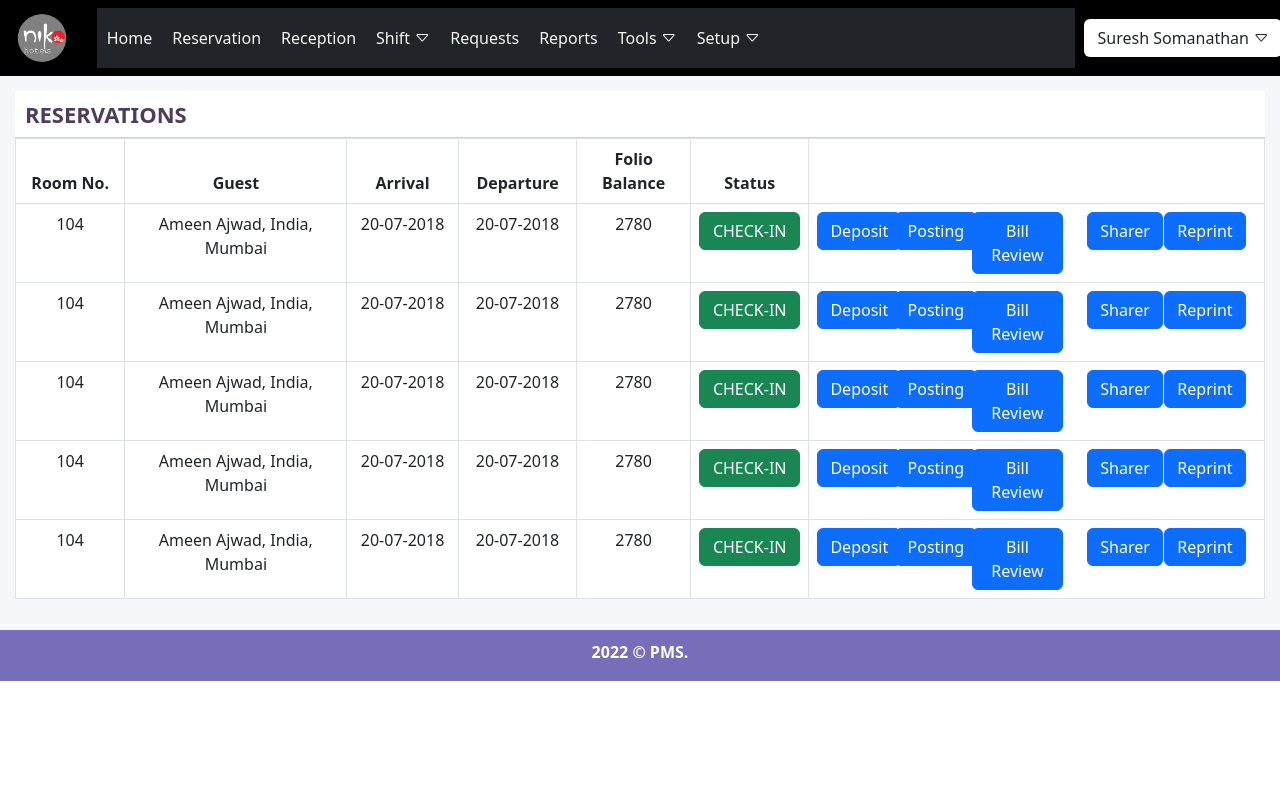
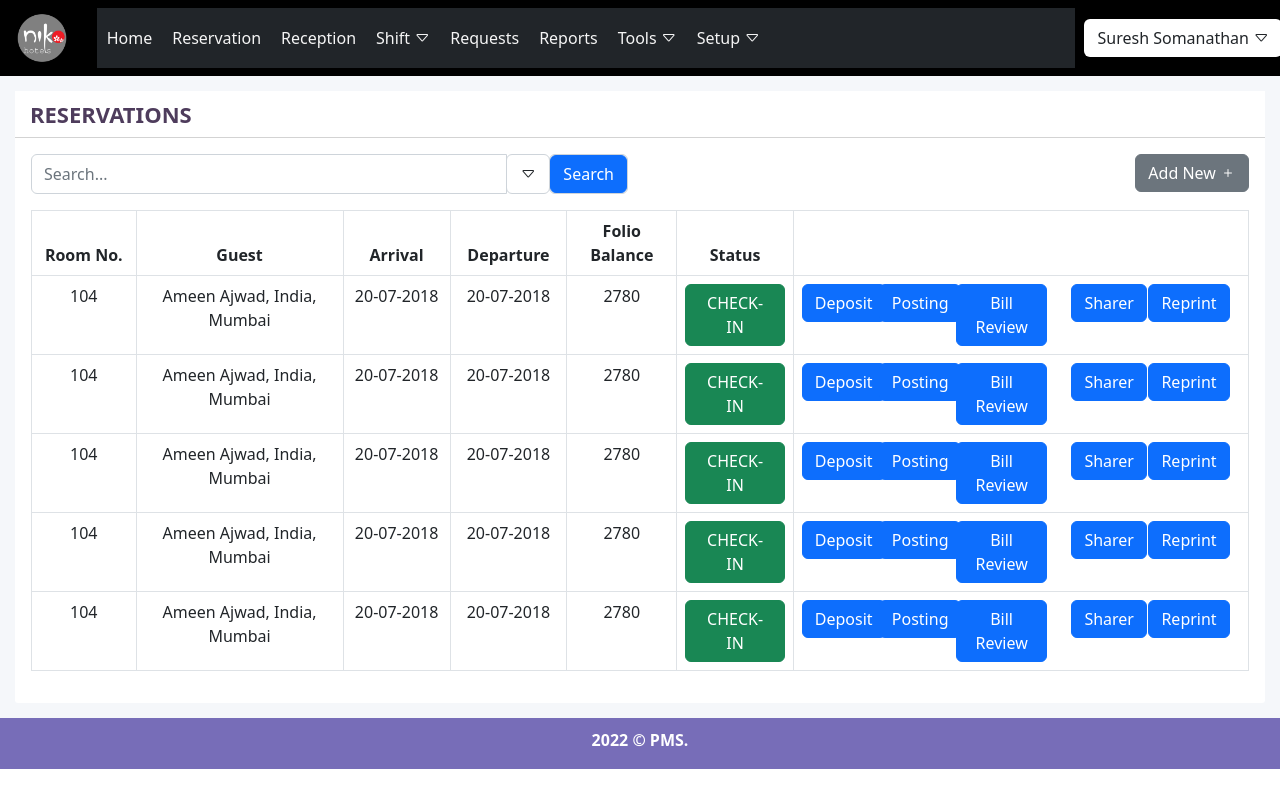
Before and after one commit to indocosmo-projects/PMS-Prototype, a React (Create React App) app: page /reception in a window 1280 px wide. Built offline with nearby package versions, Linux system fonts and the light colour scheme.

Commit message:
style sheet

```diff
--- a/src/component/Reception/Reception.css
+++ b/src/component/Reception/Reception.css
@@ -3,5 +3,5 @@
 }
 
 .tdwidth{
-    width : 575px;
+    width : 630px;
 }
--- a/src/component/Reception/Reception.jsx
+++ b/src/component/Reception/Reception.jsx
@@ -3,12 +3,14 @@ import './Reception.css';
 
 class Reception extends React.Component {
     state = {
+
     details :  [{id: 1, roomno:'104',guest:'Ameen Ajwad, India, Mumbai',  arrival: '20-07-2018', departure: '20-07-2018', foliobalance:'2780' },
                 {id: 2, roomno:'104',guest:'Ameen Ajwad, India, Mumbai',  arrival: '20-07-2018', departure: '20-07-2018', foliobalance:'2780' },
                 {id: 3, roomno:'104',guest:'Ameen Ajwad, India, Mumbai',  arrival: '20-07-2018', departure: '20-07-2018', foliobalance:'2780' },
                 {id: 4, roomno:'104',guest:'Ameen Ajwad, India, Mumbai',  arrival: '20-07-2018', departure: '20-07-2018', foliobalance:'2780' },
                 {id: 5, roomno:'104',guest:'Ameen Ajwad, India, Mumbai',  arrival: '20-07-2018', departure: '20-07-2018', foliobalance:'2780' },
                 ],
+
     }
 
 
@@ -52,6 +54,55 @@ class Reception extends React.Component {
     }
 
 
+
+    count = () =>{
+
+        if(this.state.dropdown === 1) {
+            this.setState({dropdown : 0})
+            console.log("this.state.dropdown"+this.state.dropdown);
+        }
+
+        if(this.state.dropdown === 0) {
+            this.setState({dropdown : 1})
+            console.log("this.state.dropdown"+this.state.dropdown);
+        }
+    }
+
+    dropdown = () => {
+        if(this.state.dropdown === 0) return "";
+
+        if(this.state.dropdown === 1) return (
+            <div className="bg-white">
+            <div className="dpdown shadow ">
+            <div className="row p-4">
+                <div className="col-sm-6 form-group inputfieldpadding">
+                    <label className="text-left" htmlFor="reservedby">Reserved By :</label>
+                    <input type="text" className="form-control" name="reservedby" id="reservedby"/>
+                </div>
+                <div className="col-sm-6 form-group inputfieldpadding">
+                    <label className="text-left" htmlFor="reservedstatus">Reservation Status :</label>
+                    <input type="text" className="form-control" name="reservedstatus" id="reservedstatus"/>
+                </div>
+                <div className="col-sm-6 form-group inputfieldpadding">
+                    <label className="text-left" htmlFor="departdate">Reserved Date :</label>
+                    <input type="date" className="form-control" name="departdate" id="departdate"/>
+                </div>
+                <div className="col-sm-6 form-group inputfieldpadding">
+                    <label className="text-left" htmlFor="arrival">Arrival Date :</label>
+                    <input type="date" className="form-control " name="arrival" id="arrival"/>
+                </div>
+                <div className="col-sm-6 form-group inputfieldpadding">
+                    <button className="btn btn-danger m-1">Search</button>
+                    <button className="btn btn-secondary m-1" onClick={() =>this.setState({dropdown : 0}) }>Close</button>
+                </div>
+            </div>
+            </div>
+            </div>
+        );
+    }
+
+
+
     render() {
         return (
             <div className="section">
@@ -59,6 +110,30 @@ class Reception extends React.Component {
                     {/* ----- Heading ------ */}
                     <div>
                         <h5 className="header"> RESERVATIONS </h5>
+                    </div>
+
+                    <div className="p-3">
+                    <div className="row ">
+                        <div className="col-sm-6  ">
+                            <div className="input-group mb-3 ">
+                                <input type="text" className="form-control" placeholder="Search..." />
+                                <div className="input-group-append p-0 bg-white ">
+                                    <span className="input-group-text p-0 bg-white br" ><button className="btn"  onClick={this.count}  ><i className="bi bi-caret-down"></i></button></span>
+                                </div>
+                                <div className="input-group-append p-0">
+                                    <span className="input-group-text p-0 br"><button className="btn btn-primary br" title="Search" >Search</button></span>
+                                </div>
+                            </div>
+                            <div  style={{height : 370,width: 550, zIndex : 100, position : 'absolute',opacity: 1}}>
+                                {this.dropdown()}
+                            </div>
+                        </div>
+
+                        <div className="col-sm-6">
+                            <div className="mb-3 ">
+                                <a href="/newreservation"><button className="btn btn-secondary" title="New Reservation" style={{float : 'right'}}>Add New <i className="bi bi-plus"></i></button></a>
+                            </div>
+                        </div>
                     </div>
 
 
@@ -78,6 +153,7 @@ class Reception extends React.Component {
 
                     </table>
 
+                    </div>
                 </div>
             </div>
         );
--- a/src/component/Reservation/Reservation.jsx
+++ b/src/component/Reservation/Reservation.jsx
@@ -21,6 +21,9 @@ class Reservation extends React.Component {
 
     tdata = () =>{
 
+        var pageno = ( this.state.details.length / this.state.recordno );
+        var balancepage = ( this.state.details.length % this.state.recordno );
+        console.log("pageno==>" + pageno + "balancepage==>" + balancepage);
         return(
                 <tbody>
                     {
@@ -98,7 +101,7 @@ class Reservation extends React.Component {
                         <h5 className="header"> RESERVATIONS </h5>
                     </div>
 
-                    <div className="p-4 ">
+                    <div className="p-3 ">
                     <div className="row ">
                         <div className="col-sm-6  ">
                             <div className="input-group mb-3 ">
@@ -107,7 +110,7 @@ class Reservation extends React.Component {
                                     <span className="input-group-text p-0 bg-white br" ><button className="btn"  onClick={this.count}  ><i className="bi bi-caret-down"></i></button></span>
                                 </div>
                                 <div className="input-group-append p-0">
-                                    <span className="input-group-text p-0 br"><button className="btn btn-primary br" >Search</button></span>
+                                    <span className="input-group-text p-0 br"><button className="btn btn-primary br" title="Search" >Search</button></span>
                                 </div>
                             </div>
                             <div  style={{height : 370,width: 550, zIndex : 100, position : 'absolute',opacity: 1}}>
@@ -117,7 +120,7 @@ class Reservation extends React.Component {
 
                         <div className="col-sm-6">
                             <div className="mb-3 ">
-                                <a href="/newreservation"><button className="btn btn-secondary" style={{float : 'right'}}>Add New <i className="bi bi-plus"></i></button></a>
+                                <a href="/newreservation"><button className="btn btn-secondary" title="New Reservation" style={{float : 'right'}}>Add New <i className="bi bi-plus"></i></button></a>
                             </div>
                         </div>
                     </div>
@@ -126,7 +129,7 @@ class Reservation extends React.Component {
                         <div className="row">
                             <div className="col-sm-1">
                                 <div className="inputfieldpadding p-0">
-                                    <select className=" form-select" id="rec" onChange={(e) => this.setState({recordno : e.target.value}) }>
+                                    <select className=" form-select" title="select" name="rec" id="rec" onChange={(e) => this.setState({recordno : e.target.value}) }>
                                         <option defaultValue="5">5</option>
                                         <option defaultValue="15">15</option>
                                         <option defaultValue="20">20</option>
@@ -171,10 +174,10 @@ class Reservation extends React.Component {
                         <div className="col-sm-3" style={{textAlign : 'left'}}>Showing 1 to {this.state.recordno} of {this.state.details.length} entries</div>
                         <div className="col-sm-6"></div>
                         <div className="col-sm-3" style={{textAlign : 'right'}}>
-                            <button className="btn btn-outline-dark">Prev</button>
-                            <button className="btn btn-outline-dark">1</button>
-                            <button className="btn btn-outline-dark">2</button>
-                            <button className="btn btn-outline-dark">Next</button>
+                            <button className="btn btn-outline-dark m-1">Prev</button>
+                            <button className="btn btn-outline-dark m-1">1</button>
+                            <button className="btn btn-outline-dark m-1">2</button>
+                            <button className="btn btn-outline-dark m-1">Next</button>
                         </div>
                     </div>
 
--- a/src/style.css
+++ b/src/style.css
@@ -20,5 +20,6 @@
     border-bottom : 1px solid lightgray;
     text-align : left;
     opacity : 1;
+    padding-left: 15px ;
     margin-bottom: 0px;
 }
```
